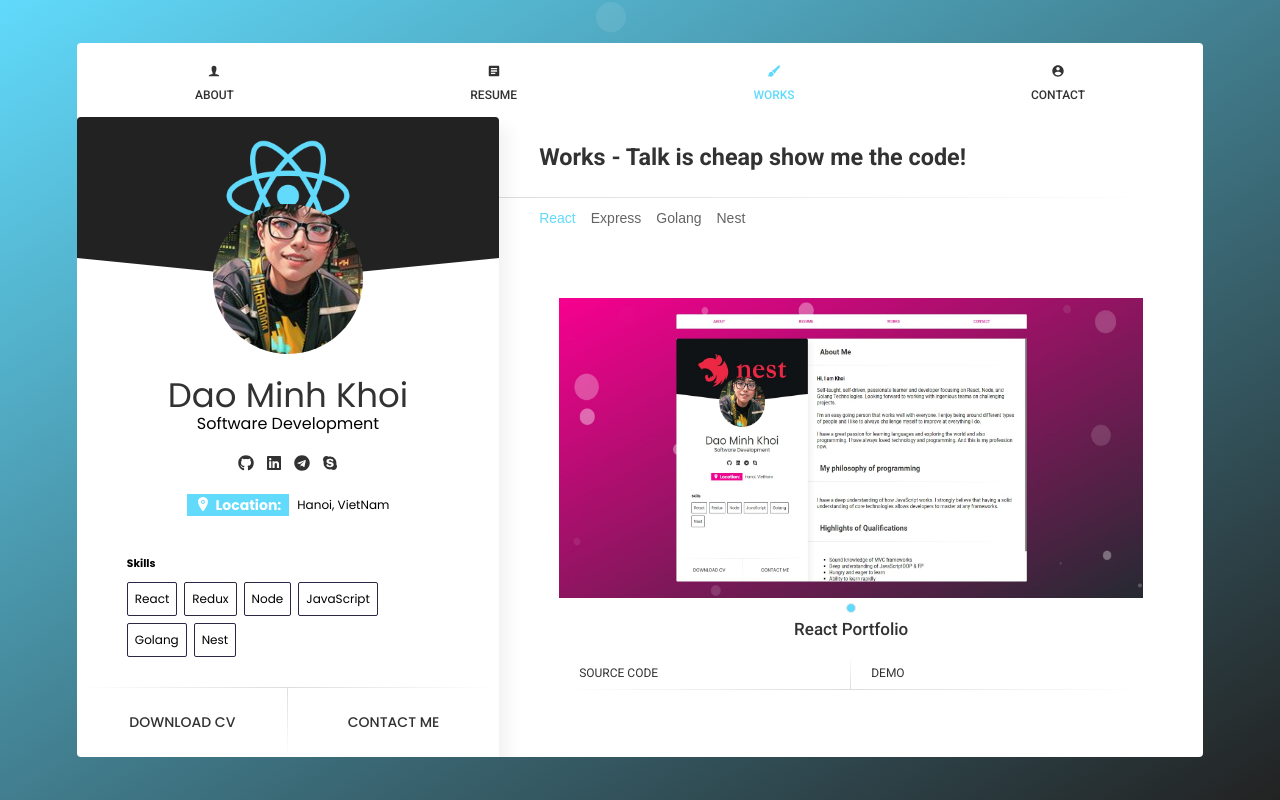
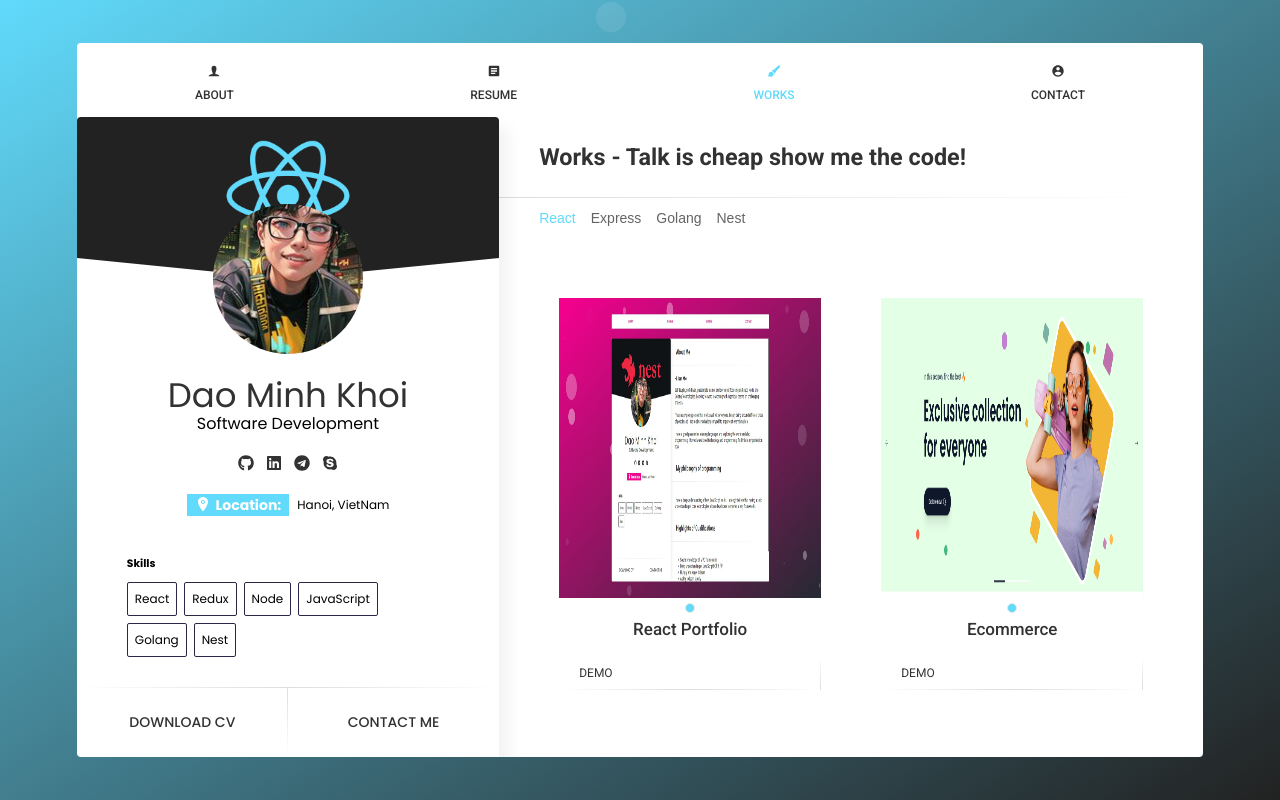
Before and after one commit to minhkhoidao/react-portfolio, a React (Vite) app: page /works in a window 1280 px wide. Built offline with nearby package versions, Linux system fonts and the light colour scheme.

Commit message:
feat(ecommerce): add new project into portfolio

```diff
--- a/src/pages/Work/Item/index.tsx
+++ b/src/pages/Work/Item/index.tsx
@@ -1,26 +1,23 @@
 import { FC } from "react";
 import Slider from "../../../components/Slider";
-import './styles.scss';
+import "./styles.scss";
 
 interface WorkItemProps {
   images: string[];
   title: string;
-    sourceCodeLink: string;
   demoLink: string;
-
 }
 
-const WorkItem:FC<WorkItemProps> = ({images, title, sourceCodeLink, demoLink}) => {
+const WorkItem: FC<WorkItemProps> = ({ images, title, demoLink }) => {
   return (
     <div className="work-item">
-            <Slider
-                images={images}
-                classNames={'work-item__slider'}
-            />
+      <Slider images={images} classNames={"work-item__slider"} />
       <h3>{title}</h3>
       <div className="work-item__links">
-                <a href={sourceCodeLink} className="work-item__source-code"><i className="fas fa-code"/>Source Code</a>
-                <a href={demoLink} className="work-item__demo"><i className="fas fa-rocket" />Demo</a>
+        <a href={demoLink} className="work-item__demo">
+          <i className="fas fa-rocket" />
+          Demo
+        </a>
       </div>
     </div>
   );
--- a/src/pages/Work/data.ts
+++ b/src/pages/Work/data.ts
@@ -1,4 +1,5 @@
 import portfolio from "../../assets/portfolio.jpg";
+import ecommerce from "../../assets/ecommerce.png";
 
 export const projects = [
   {
@@ -8,4 +9,11 @@ export const projects = [
     demoLink: "https://react-portfolio-umber-two.vercel.app/",
     type: "react",
   },
+  {
+    title: "Ecommerce",
+    images: [`${ecommerce}`],
+    sourceCodeLink: "#",
+    demoLink: "https://ecomerce-ui-five.vercel.app/",
+    type: "react",
+  },
 ];
```
Also changed, not shown: src/assets/ecommerce.png (added). Lines whose indentation alone changed are shown as unchanged.
